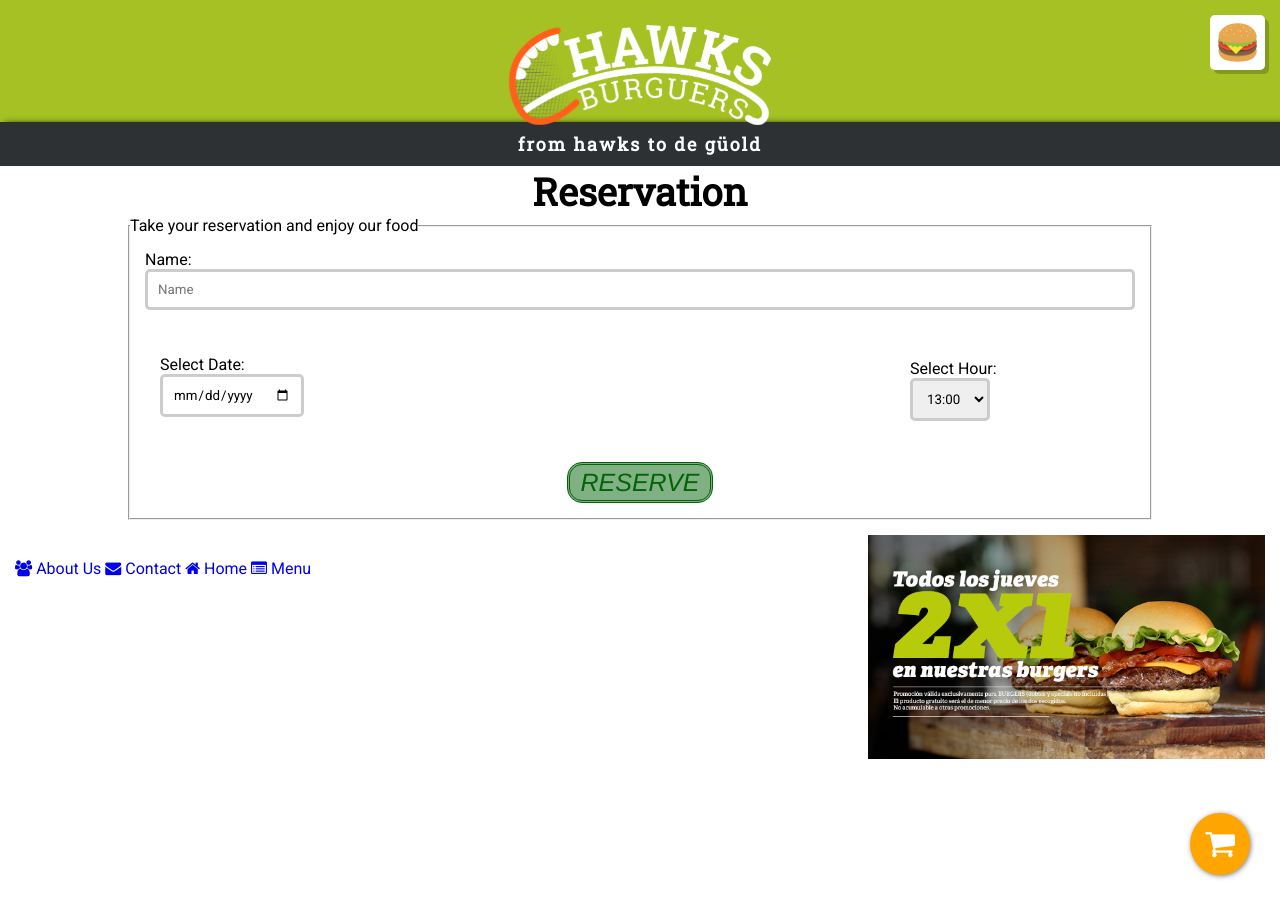
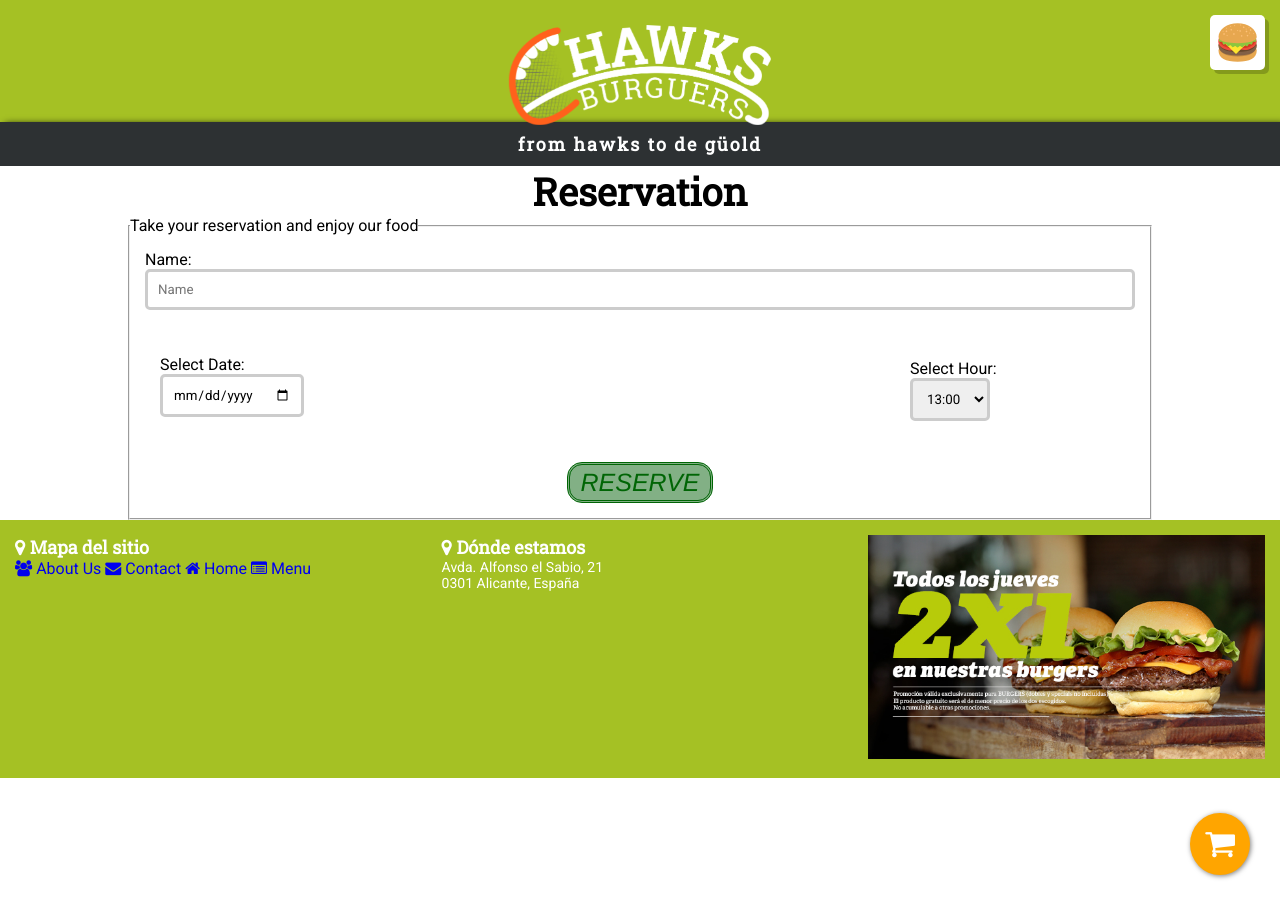
Before and after one commit to cArlitXs/HawksBurgers, a Jekyll site: the page built from reservas.html, in a window 1280 px wide. Built offline with Jekyll 4.4.1, drawn with Linux system fonts in a browser that asks for light colours.

Commit message:
Faltaba la fila en el pie de página.

```diff
--- a/_includes/footer.html
+++ b/_includes/footer.html
@@ -1,4 +1,4 @@
-<footer>
+<footer class="row">
 	<div class="col-4  col-s-3">
 		<h6><i class="fa fa-map-marker"></i> Mapa del sitio</h6>
 		<nav>
```
